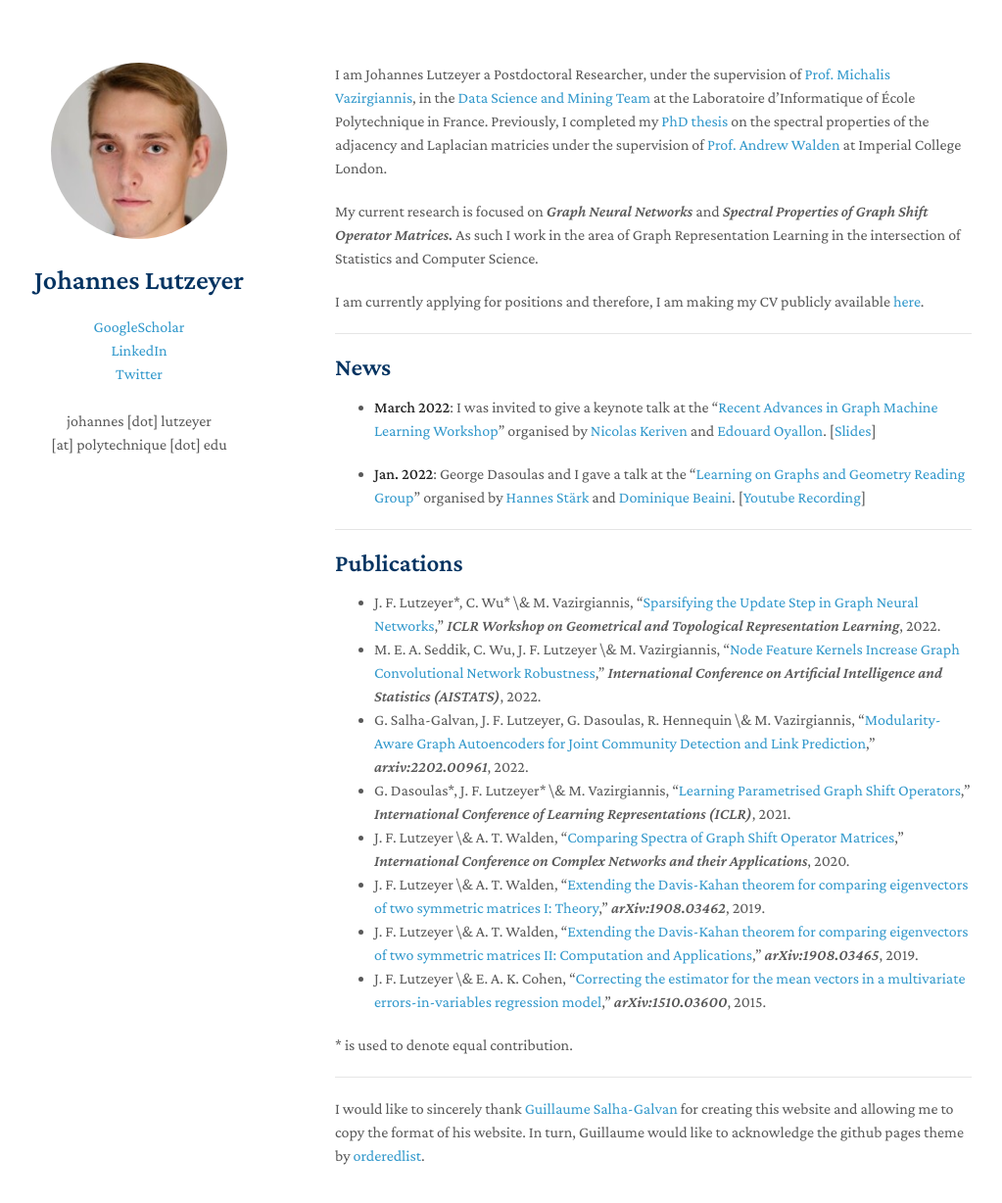
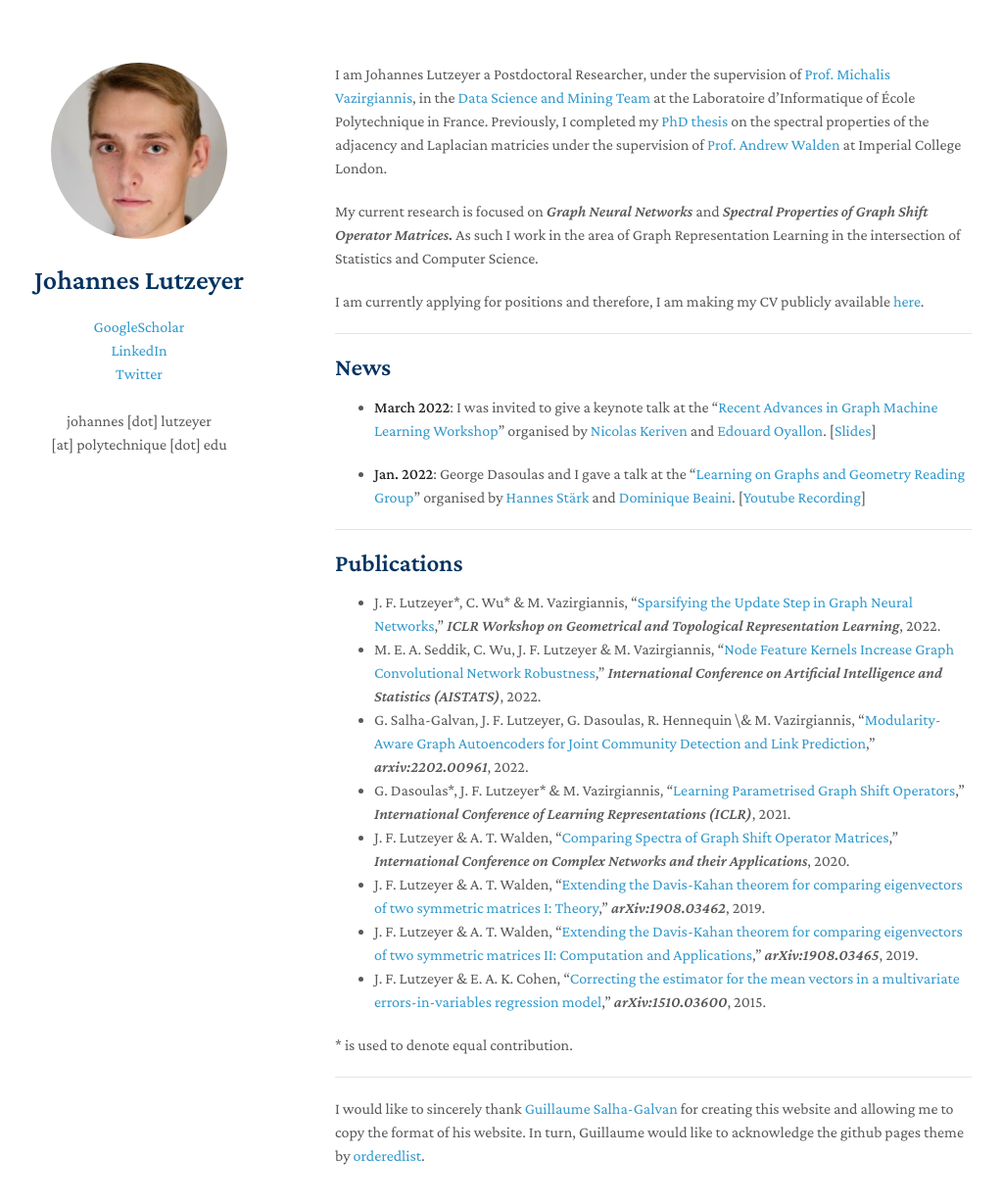
Before and after one commit to johanneslutzeyer/johanneslutzeyer.github.io, a Jekyll site: the page built from index.md, in a window 1280 px wide and 1262 px high. Shown: the top 1228 px of the window at 98% size, without its empty margins (128-1151 px from the left). Built offline with Jekyll 4.4.1, drawn with Linux system fonts in a browser that asks for light colours; our own code applies the rules of GitHub Pages for plain Markdown files; a script that is not in the unit is left out.

```diff
--- a/index.md
+++ b/index.md
@@ -17,14 +17,14 @@ I am currently applying for positions and therefore, I am making my CV publicly
 ---
 
 ## Publications
-- J. F. Lutzeyer\*, C. Wu\* \& M. Vazirgiannis, "<a href="https://arxiv.org/pdf/2109.00909.pdf">Sparsifying the Update Step in Graph Neural Networks</a>," *ICLR Workshop on Geometrical and Topological Representation Learning*, 2022.
-- M. E. A. Seddik, C. Wu, J. F. Lutzeyer \& M. Vazirgiannis, "<a href="https://arxiv.org/pdf/2109.01785.pdf">Node Feature Kernels Increase Graph Convolutional Network Robustness</a>," *International Conference on Artificial Intelligence and Statistics (AISTATS)*, 2022.
+- J. F. Lutzeyer\*, C. Wu\* & M. Vazirgiannis, "<a href="https://arxiv.org/pdf/2109.00909.pdf">Sparsifying the Update Step in Graph Neural Networks</a>," *ICLR Workshop on Geometrical and Topological Representation Learning*, 2022.
+- M. E. A. Seddik, C. Wu, J. F. Lutzeyer & M. Vazirgiannis, "<a href="https://arxiv.org/pdf/2109.01785.pdf">Node Feature Kernels Increase Graph Convolutional Network Robustness</a>," *International Conference on Artificial Intelligence and Statistics (AISTATS)*, 2022.
 - G. Salha-Galvan, J. F. Lutzeyer, G. Dasoulas, R. Hennequin \& M. Vazirgiannis, "<a href="https://arxiv.org/pdf/2202.00961.pdf">Modularity-Aware Graph Autoencoders for Joint Community Detection and Link Prediction</a>," *arxiv:2202.00961*, 2022.
-- G. Dasoulas\*, J. F. Lutzeyer\* \& M. Vazirgiannis, "<a href="https://arxiv.org/pdf/2101.10050.pdf">Learning Parametrised Graph Shift Operators</a>," *International Conference of Learning Representations (ICLR)*, 2021.
-- J. F. Lutzeyer \& A. T. Walden, "<a href="https://spiral.imperial.ac.uk/bitstream/10044/1/82477/1/Lutzeyer-J-2020-PhD-Thesis.pdf#page=69">Comparing Spectra of Graph Shift Operator Matrices</a>," *International Conference on Complex Networks and their Applications*, 2020.
-- J. F. Lutzeyer \& A. T. Walden, "<a href="https://arxiv.org/pdf/1908.03462.pdf">Extending the Davis-Kahan theorem for comparing eigenvectors of two symmetric matrices I: Theory</a>," *arXiv:1908.03462*, 2019.
-- J. F. Lutzeyer \& A. T. Walden, "<a href="https://arxiv.org/pdf/1908.03465.pdf">Extending the Davis-Kahan theorem for comparing eigenvectors of two symmetric matrices II: Computation and Applications</a>," *arXiv:1908.03465*, 2019.
-- J. F. Lutzeyer \& E. A. K. Cohen, "<a href="https://arxiv.org/pdf/1510.03600.pdf">Correcting the estimator for the mean vectors in a multivariate errors-in-variables regression model</a>," *arXiv:1510.03600*, 2015.
+- G. Dasoulas\*, J. F. Lutzeyer\* & M. Vazirgiannis, "<a href="https://arxiv.org/pdf/2101.10050.pdf">Learning Parametrised Graph Shift Operators</a>," *International Conference of Learning Representations (ICLR)*, 2021.
+- J. F. Lutzeyer & A. T. Walden, "<a href="https://spiral.imperial.ac.uk/bitstream/10044/1/82477/1/Lutzeyer-J-2020-PhD-Thesis.pdf#page=69">Comparing Spectra of Graph Shift Operator Matrices</a>," *International Conference on Complex Networks and their Applications*, 2020.
+- J. F. Lutzeyer & A. T. Walden, "<a href="https://arxiv.org/pdf/1908.03462.pdf">Extending the Davis-Kahan theorem for comparing eigenvectors of two symmetric matrices I: Theory</a>," *arXiv:1908.03462*, 2019.
+- J. F. Lutzeyer & A. T. Walden, "<a href="https://arxiv.org/pdf/1908.03465.pdf">Extending the Davis-Kahan theorem for comparing eigenvectors of two symmetric matrices II: Computation and Applications</a>," *arXiv:1908.03465*, 2019.
+- J. F. Lutzeyer & E. A. K. Cohen, "<a href="https://arxiv.org/pdf/1510.03600.pdf">Correcting the estimator for the mean vectors in a multivariate errors-in-variables regression model</a>," *arXiv:1510.03600*, 2015.
 
 \* is used to denote equal  contribution.
 
```
